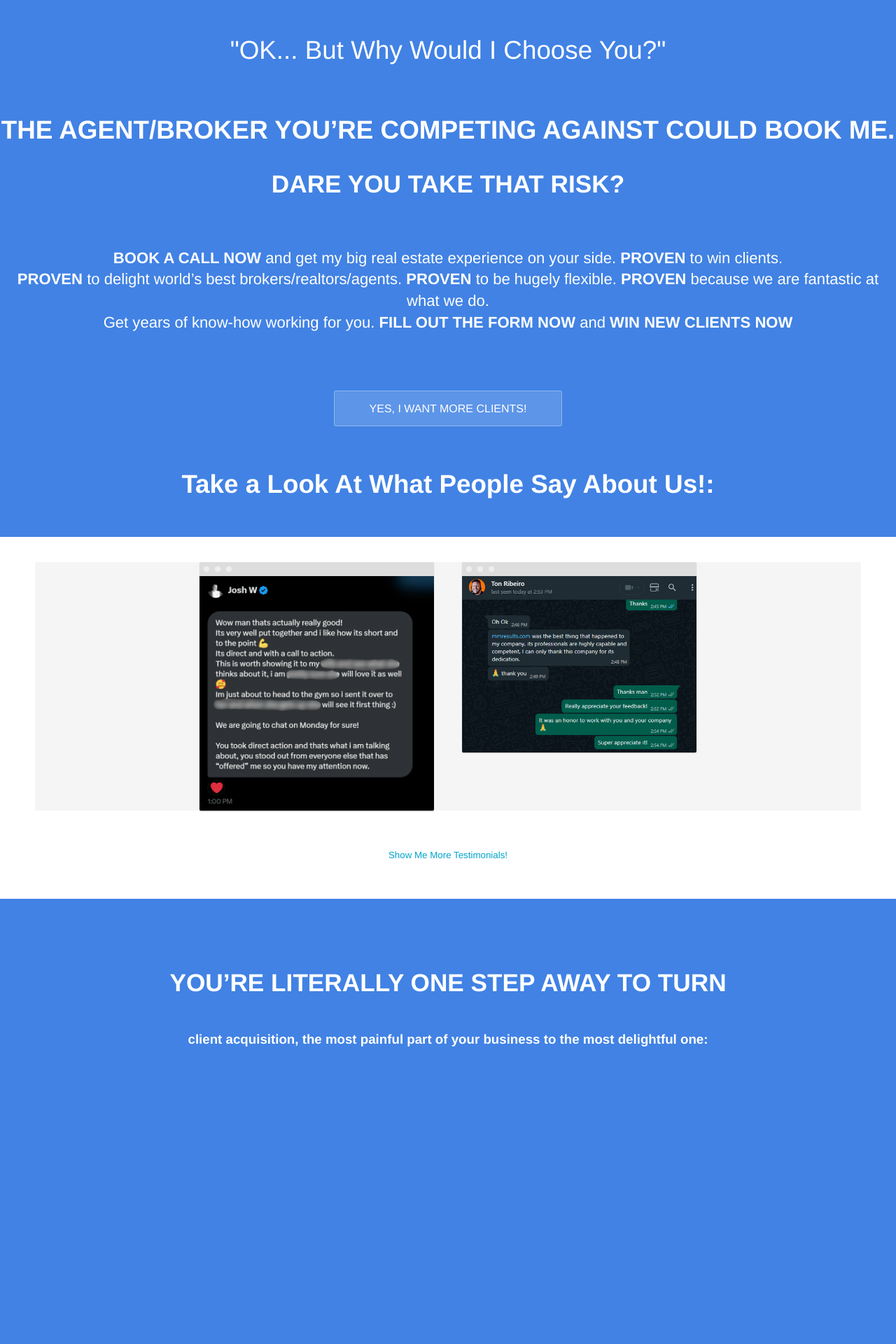
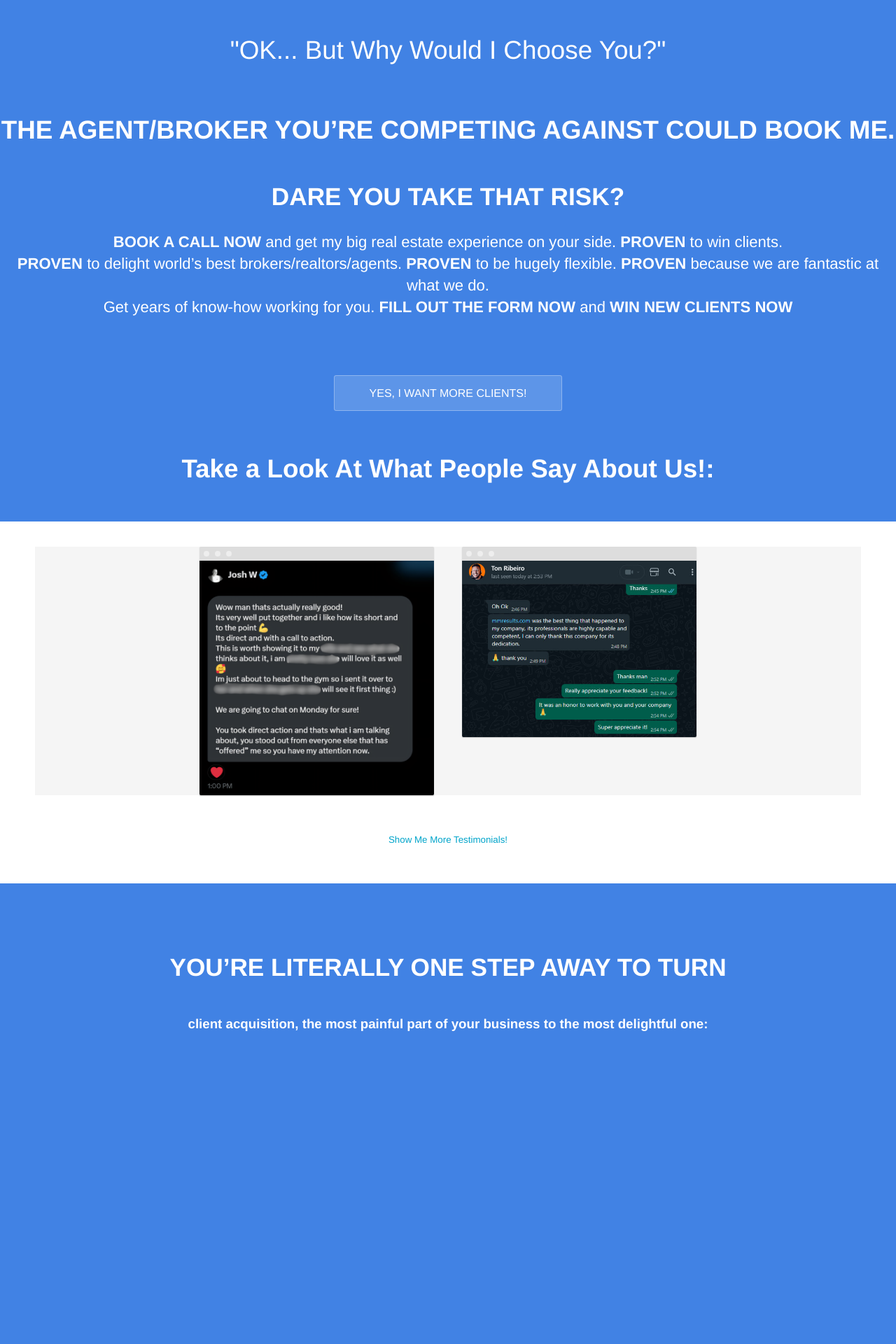
Before and after one commit to Huntinex/MMResults, a Jekyll site: the page built from index.html, in a window 1280 px wide. Shown: the part 1403-3323 px from the top of the page at 70% size. Built offline with Jekyll 4.4.1, drawn with Linux system fonts in a browser that asks for light colours.

Commit message:
Update index.html

```diff
--- a/index.html
+++ b/index.html
@@ -45,9 +45,9 @@ Even if you find the perfect person... You still rely on one individual.</p>
 			<h1 style="font-weight: 500;" class="editable">"OK... But Why Would I Choose You?"</h1>
 			<br><br><small><br></small><br>
 <h1>			<strong>THE AGENT/BROKER YOU’RE COMPETING AGAINST COULD BOOK ME.</strong></h1>
-<br><small><br></small>
+<br><small><br></small><small><br></small>
 <h2><strong>DARE YOU TAKE THAT RISK?</strong></h2>
-<small><br></small>
+
 <p><strong>BOOK A CALL NOW</strong> and get my big real estate experience on your side. <b>PROVEN</b> to win clients. <br>
 <b>PROVEN</b> to delight world’s best brokers/realtors/agents. <b>PROVEN</b> to be hugely flexible. <b>PROVEN</b> because we are fantastic at what we do.<Br>
 Get years of know-how working for you. <b>FILL OUT THE FORM NOW</b> and <b>WIN NEW CLIENTS NOW</b></p>
```
